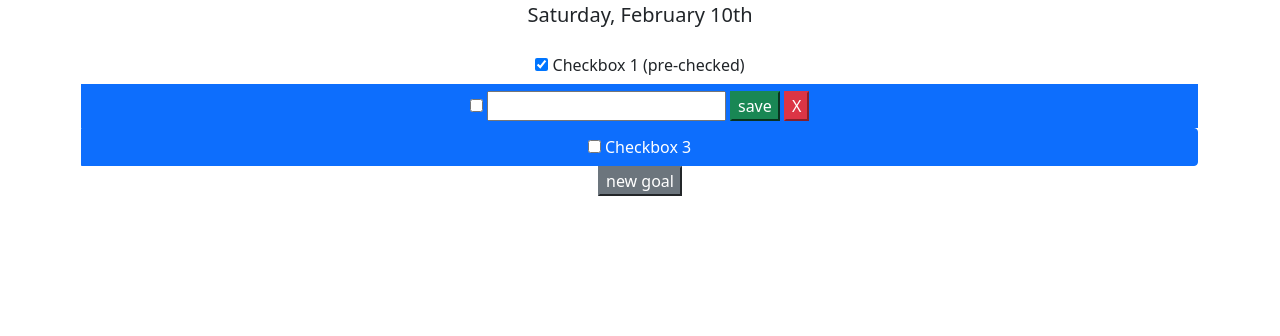
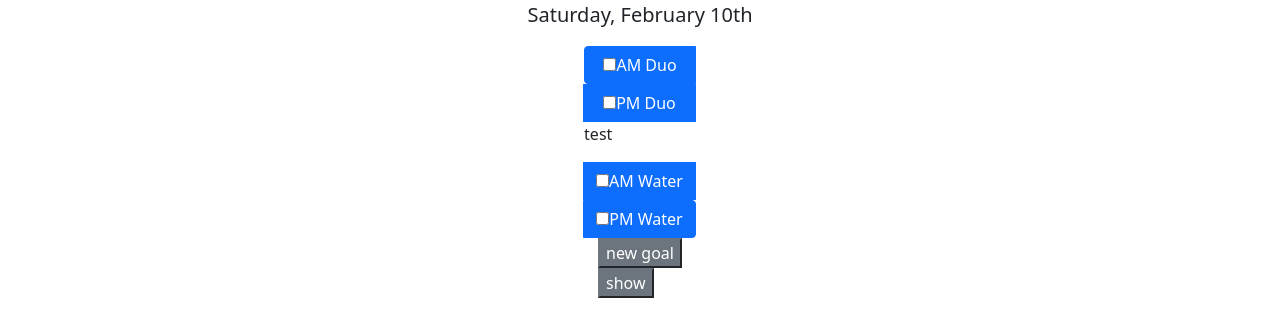
Before and after one commit to mjkonkel/goal-me, a plain HTML site: page index.html in a window 1280 px wide. Drawn offline with nearby package versions, Linux system fonts and the light colour scheme.

Commit message:
started show and hide functionality

```diff
--- a/assets/css/style.css
+++ b/assets/css/style.css
@@ -7,4 +7,5 @@
 .main-content {
     display: flex;
     flex-direction: column;
+    width: fit-content;
 }
--- a/assets/js/script.js
+++ b/assets/js/script.js
@@ -5,7 +5,26 @@ $('#currentDay').text(todayDate);
 
 
 var newButton = document.getElementById("new");
-newButton.addEventListener("click", function() {
-    console.log("Button was clicked!");
-    // createGoal()
+newButton.addEventListener("click", function () {
+  console.log("Button was clicked!");
+});
+
+var goals = document.querySelectorAll(".goals");
+
+var showGoal = document.getElementById("show");
+showGoal.addEventListener("click", function () {
+
+  console.log("show was clicked!");
+
+})
+
+goals.forEach(function (goal) {
+  goal.addEventListener("click", function () {
+    if (goal.style.display === "none") {
+      goal.style.display = "block";
+    } else {
+      goal.style.display = "none";
+    }
+    console.log("You clicked a goal");
   });
+});
--- a/index.html
+++ b/index.html
@@ -1,5 +1,6 @@
 <!DOCTYPE html>
 <html lang="en">
+
 <head>
   <meta charset="UTF-8">
   <meta name="viewport" content="width=device-width, initial-scale=1.0">
@@ -7,26 +8,39 @@
   <link rel="stylesheet" type="text/css" href="./assets/css/style.css" />
   <title>Document</title>
 </head>
+
 <body class="main">
   <p id="currentDay" class="lead"></p>
 
   <div class="btn-group main-content container" data-toggle="buttons">
-        <label class="btn active">
-          <input type="checkbox" checked> Checkbox 1 (pre-checked)
+
+    <label class="btn btn-primary goals">
+      <input type="checkbox">AM Duo
+    </label>
+
+    <label class="btn btn-primary goals">
+      <input type="checkbox">PM Duo
+    </label>
+
+    <p class="goals" style="display: block;">test</p>
+
+    <label class="btn btn-primary">
+      <input type="checkbox">AM Water
     </label>
     <label class="btn btn-primary">
-          <input type="checkbox">
-          <input type="textarea">
-          <button class="btn-success">save</button>
-          <button class="btn-danger">X</button>
+      <input type="checkbox">PM Water
     </label>
-        <label class="btn btn-primary">
-          <input type="checkbox"> Checkbox 3
-        </label>
+
+
+
   </div>
+
   <div class="main-content">
     <label>
       <button class="btn-secondary" id="new">new goal</button>
+    </label>
+    <label>
+      <button class="btn-secondary" id="show">show</button>
     </label>
   </div>
 
@@ -34,4 +48,5 @@
   <script src="https://cdnjs.cloudflare.com/ajax/libs/moment.js/2.24.0/moment.min.js"></script>
   <script src="./assets/js/script.js"></script>
 </body>
+
 </html>
```
Lines whose indentation alone changed are shown as unchanged.
